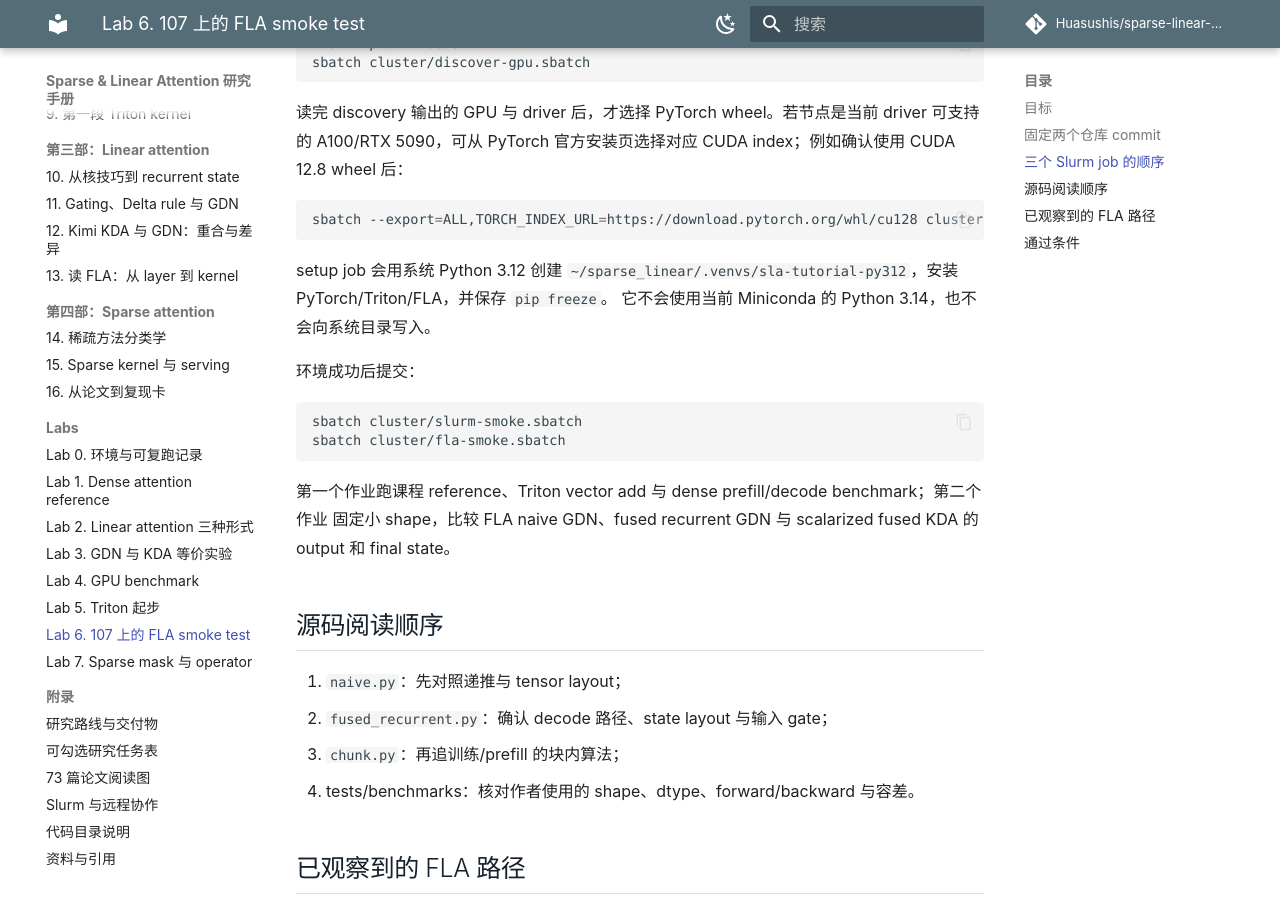
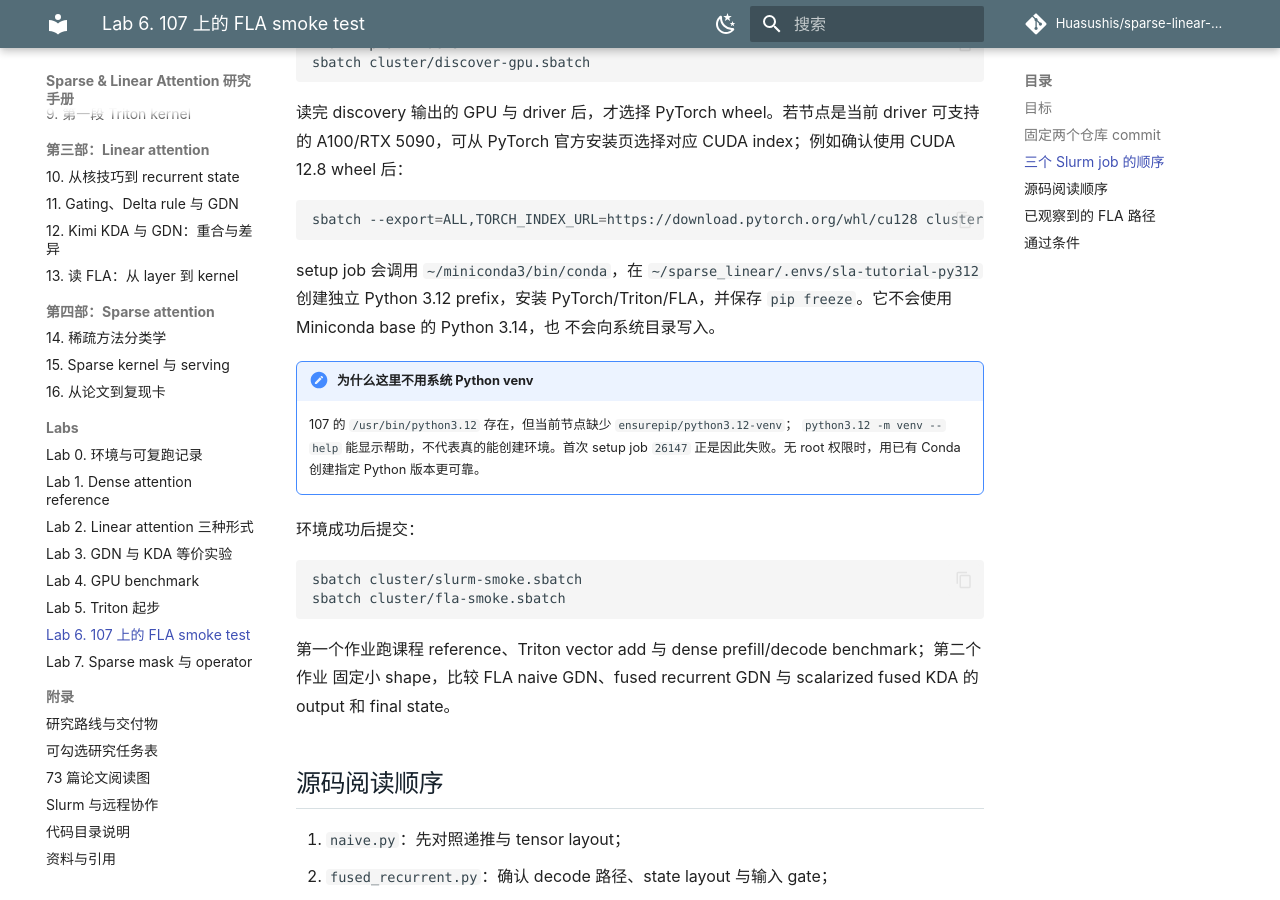
Before and after one commit to Huasushis/sparse-linear-attention, an MkDocs documentation site: the page built from book/labs/06-fla-on-107.md, in a window 1280 px wide and 900 px high, scrolled down 766 px. Built offline with MkDocs 1.6.1 and Material for MkDocs 9.7.7, drawn with Linux system fonts in a browser that asks for light colours; comment, search, counter and statistics services are not loaded.

Commit message:
Use Conda prefix for 107 GPU environment

````diff
--- a/book/labs/06-fla-on-107.md
+++ b/book/labs/06-fla-on-107.md
@@ -35,9 +35,15 @@ wheel 后：
 sbatch --export=ALL,TORCH_INDEX_URL=https://download.pytorch.org/whl/cu128 cluster/setup-env.sbatch
 ```
 
-setup job 会用系统 Python 3.12 创建
-`~/sparse_linear/.venvs/sla-tutorial-py312`，安装 PyTorch/Triton/FLA，并保存 `pip freeze`。
-它不会使用当前 Miniconda 的 Python 3.14，也不会向系统目录写入。
+setup job 会调用 `~/miniconda3/bin/conda`，在
+`~/sparse_linear/.envs/sla-tutorial-py312` 创建独立 Python 3.12 prefix，安装
+PyTorch/Triton/FLA，并保存 `pip freeze`。它不会使用 Miniconda base 的 Python 3.14，也
+不会向系统目录写入。
+
+!!! note "为什么这里不用系统 Python venv"
+    107 的 `/usr/bin/python3.12` 存在，但当前节点缺少 `ensurepip/python3.12-venv`；
+    `python3.12 -m venv --help` 能显示帮助，不代表真的能创建环境。首次 setup job `26147`
+    正是因此失败。无 root 权限时，用已有 Conda 创建指定 Python 版本更可靠。
 
 环境成功后提交：
 
````
Also changed, not shown: book/appendix/slurm-and-git.md (+1 -1 lines), 3 other files.
